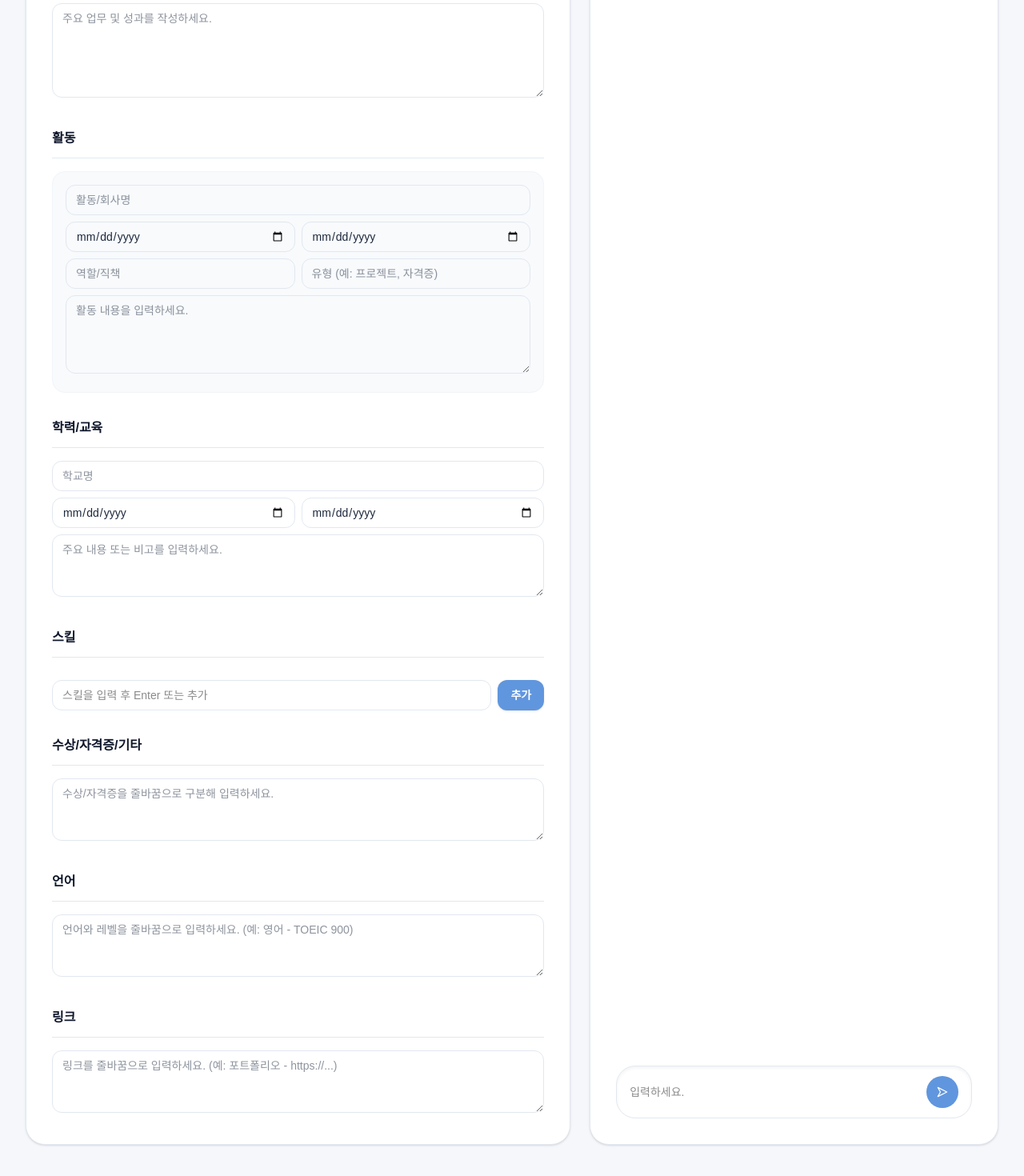
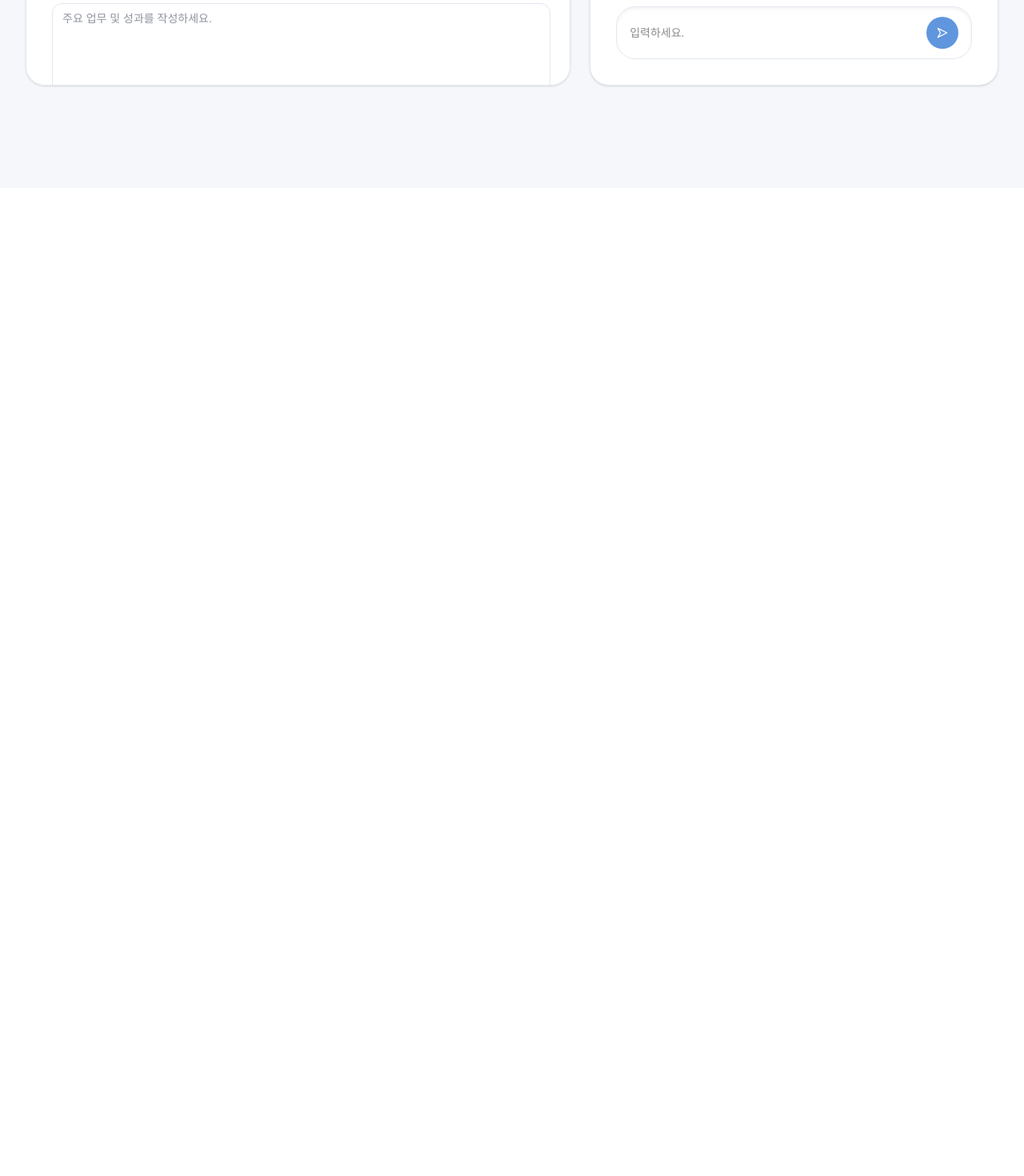
Before and after one commit to Pseudo-Lab/JobPT, a Next.js app in the folder frontend/: page /editor in a window 1280 px wide. Shown: the part 566-2036 px from the top of the page at 80% size. After the commit the page ends 801 px from the top, so only its background shows below. Built offline with nearby package versions, Linux system fonts and the light colour scheme; a small style sheet from the web is missing.

Commit message:
feat: chat assistant 페이지 이력서 height 조절, 입력창 조절(줄바꿈 보이도록)

```diff
--- a/frontend/src/app/editor/page.tsx
+++ b/frontend/src/app/editor/page.tsx
@@ -155,6 +155,7 @@ const EditorPage = () => {
     return defaultResumeSummary;
   });
   const listRef = useRef<HTMLDivElement>(null);
+  const chatInputRef = useRef<HTMLTextAreaElement>(null);
 
   useEffect(() => {
     if (typeof window === "undefined") return;
@@ -240,6 +241,9 @@ const EditorPage = () => {
 
     setMessages((prev) => [...prev, userMessage, typingMessage]);
     setDraftMessage("");
+    if (chatInputRef.current) {
+      chatInputRef.current.style.height = "auto";
+    }
     // 첨부 표시를 즉시 비워 UI 칩을 빠르게 숨기고, 이미 조합한 메시지에는 포함된 상태를 유지합니다.
     setAttachments([]);
 
@@ -307,6 +311,17 @@ const EditorPage = () => {
     }
   };
 
+  useEffect(() => {
+    if (chatInputRef.current) {
+      resizeChatInput(chatInputRef.current);
+    }
+  }, []);
+
+  const resizeChatInput = (target: HTMLTextAreaElement) => {
+    target.style.height = "auto";
+    target.style.height = `${Math.min(target.scrollHeight, 240)}px`;
+  };
+
   return (
     <div className="min-h-screen bg-[#1f1f1f]">
       <AppHeader />
@@ -317,6 +332,7 @@ const EditorPage = () => {
             <ResumeSummaryView
               summary={resumeSummary}
               editable
+              className="max-h-[calc(110vh-20rem)] overflow-y-auto pr-6"
               // onAttach={(item) => {
               //   setAttachments((prev) => {
               //     const exists = prev.find((p) => p.id === item.id);
@@ -428,12 +444,16 @@ const EditorPage = () => {
 
                 <div className="mt-auto rounded-3xl border border-slate-200 bg-white px-4 py-3 shadow-inner">
                   <div className="flex items-center gap-3">
-                    <input
-                      type="text"
+                    <textarea
+                      ref={chatInputRef}
+                      rows={1}
                       value={draftMessage}
-                      onChange={(event) => setDraftMessage(event.target.value)}
+                      onChange={(event) => {
+                        setDraftMessage(event.target.value);
+                        resizeChatInput(event.target);
+                      }}
                       placeholder="입력하세요."
-                      className="flex-1 border-0 bg-transparent text-sm focus:outline-none"
+                      className="flex-1 resize-none border-0 bg-transparent py-1 text-sm leading-5 focus:outline-none"
                       onCompositionStart={() => setIsComposing(true)}
                       onCompositionEnd={() => setIsComposing(false)}
                       onKeyDown={(event) => {
@@ -441,6 +461,14 @@ const EditorPage = () => {
                         if (event.key === "Enter" && !event.shiftKey) {
                           event.preventDefault();
                           handleSendMessage();
+                          return;
+                        }
+                        if (event.key === "Enter" && event.shiftKey) {
+                          requestAnimationFrame(() => {
+                            if (event.currentTarget) {
+                              resizeChatInput(event.currentTarget);
+                            }
+                          });
                         }
                       }}
                     />
```
